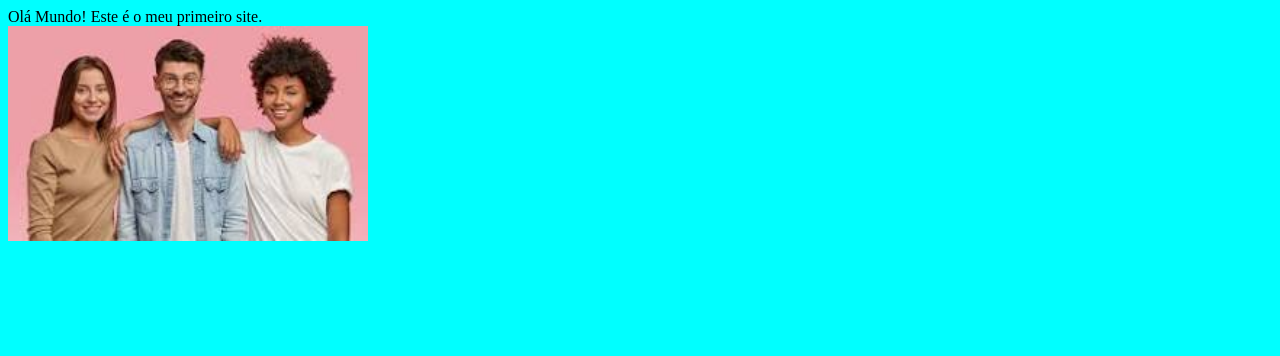
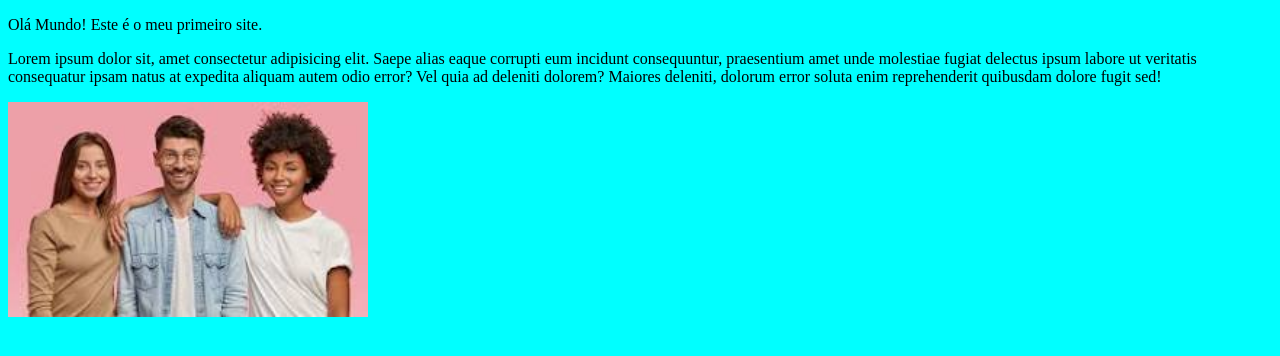
Before and after one commit to rafaelxo/ProjetoWeb1, a plain HTML site: page index.html in a window 1280 px wide. Drawn offline with Linux system fonts and the light colour scheme.

Commit message:
Update index.html

```diff
--- a/index.html
+++ b/index.html
@@ -7,7 +7,9 @@
     <link rel="stylesheet" href="style.css">
 </head>
 <body>
-    Olá Mundo! Este é o meu primeiro site.<br>
+    <p></p>Olá Mundo! Este é o meu primeiro site.</p>
+
+    <p>Lorem ipsum dolor sit, amet consectetur adipisicing elit. Saepe alias eaque corrupti eum incidunt consequuntur, praesentium amet unde molestiae fugiat delectus ipsum labore ut veritatis consequatur ipsam natus at expedita aliquam autem odio error? Vel quia ad deleniti dolorem? Maiores deleniti, dolorum error soluta enim reprehenderit quibusdam dolore fugit sed!</p>
     <img src="imagem.jpg" alt="" width="360">
 </body>
 </html>
```
